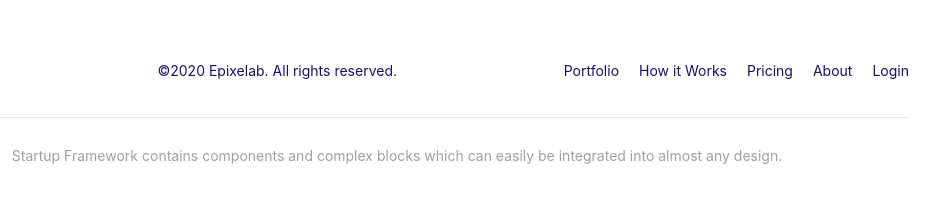
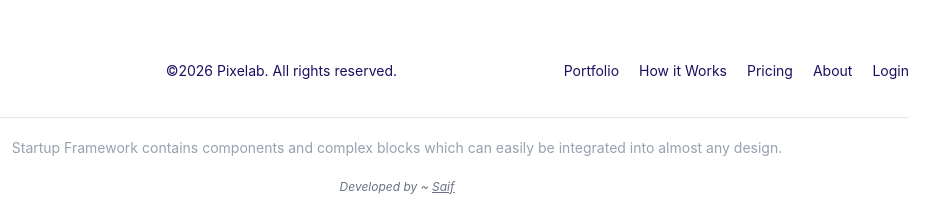
Before and after one commit to muhammed-saif/pixelab-website, a website: page index.html in a window 1280 px wide. Shown: the part 3532-3744 px from the top of the page, 243-1183 px from the left. Drawn offline with Linux system fonts and the light colour scheme.

Commit message:
Developer footnote updated

```diff
--- a/index.html
+++ b/index.html
@@ -218,7 +218,7 @@
                 <p class="text-sm uppercase text-gray-400 font-normal font-abel text-center tracking-[40%] leading-7">Our team</p>
                 <h2 class="text-[53px] font-normal text-black font-abel text-center leading-7 mt-5 mb-15 max-sm:text-[36px] max-sm:leading-10">Subscribe Our Newsleter</h2>
                 <div class="w-full flex flex-row mt-15 max-md:flex-col">
-                    <div class="w-5/12 p-20 max-lg:p-10 max-md:w-1/2 max-md:mx-auto max-md:p-0 max-sm:w-2/3"><img src="/assets/email.png" alt="" class="size-[100%] object-contain"></div>
+                    <div class="w-5/12 p-20 max-lg:p-10 max-md:w-1/2 max-md:mx-auto max-md:p-0 max-sm:w-2/3"><img src="assets/email.png" alt="" class="size-[100%] object-contain"></div>
                     <div class="w-7/12 max-md:w-full">
                         <h4 class="text-lg font-normal text-black leadin-7 mt-20 max-md:mt-8">Lorem ipsum dolor sit amet, consectetur adipiscing elit, sed do eiusmod tempor incididunt ut labore et dolore magna aliqua. Ut enim ad minim veniam</h4>
                         <input class="w-full h-13 outline-orange-600 border-2 border-gray-300 rounded-full my-10 texl-xl placeholder:text-xl placeholder:text-black placeholder:font-sans placeholder:font-normal  pl-15 shadow-2xl" type="email" placeholder="Your E-mail here...">
@@ -236,7 +236,7 @@
                         <img src="./assets/Logo.png" alt="" class="size-[100%] object-cover">
                     </div>
                     <div class="float-right max-lg:float-none max-lg:mt-4">
-                        <h5 class="text-sm text-[#1E0E62] font-sans font-normal leading-7 text-right max-lg:text-center">&copy;2020 Epixelab. All rights reserved.</h5>
+                        <h5 class="text-sm text-[#1E0E62] font-sans font-normal leading-7 text-right max-lg:text-center">&copy;2026 Pixelab. All rights reserved.</h5>
                     </div>
                 </div>
                 <div class="w-1/2 max-lg:w-full max-lg:flow-root max-lg:mt-4">
@@ -249,8 +249,9 @@
                     </ul>
                 </div>
             </div>
-            <div class="w-full">
-                <h6 class="text-sm font-normal font-sans text-gray-400 py-7 text-center">Startup Framework contains components and complex blocks which can easily be integrated into almost any design. </h6>
+            <div class="w-full mb-4">
+                <h6 class="text-sm font-normal font-sans text-gray-400 py-5 text-center">Startup Framework contains components and complex blocks which can easily be integrated into almost any design.</h6>
+                <h6 class="text-[12px] text-center italic text-gray-500"> Developed by ~ <a href="https://www.linkedin.com/in/muhammed-saif-"><u>Saif</u></a> </h6>
             </div>
         </div>
     </footer>
```
Also changed, not shown: dist/output.css.
